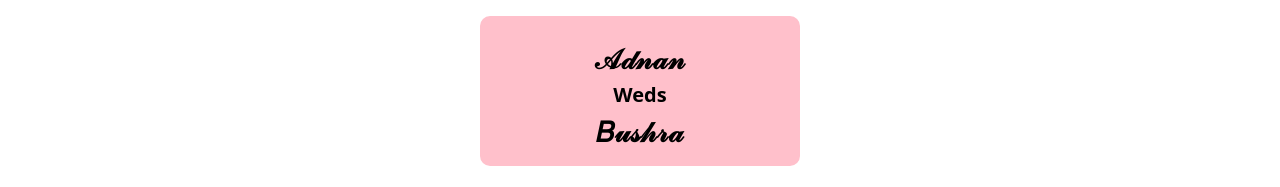
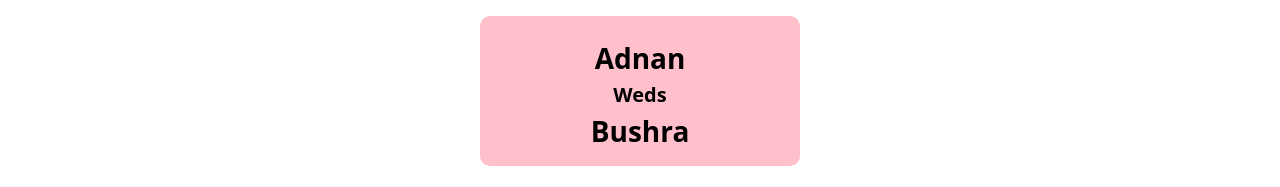
Before and after one commit to Hafiz51/adnan-bushra.weddingceromony, a plain HTML site: page index.html in a window 1280 px wide. Shown: the part 549-736 px from the top of the page. Drawn offline with nearby package versions, Linux system fonts and the light colour scheme.

Commit message:
font change

```diff
--- a/index.html
+++ b/index.html
@@ -29,9 +29,9 @@
                         <div class="col-md-3 col-sm-3 mb-4" style="margin:auto;">
                             <div style="height: 150px; border-radius:10px; text-align:center;background: #FFC0CB">
                                 <div style="padding:8% 10%; color: #000;">
-                                        <h5 style="font-size:28px;"><b>𝒜𝒹𝓃𝒶𝓃</b></h5>
+                                        <h5 style="font-size:28px;font-weight: 700;"><b>Adnan</b></h5>
                                         <h5><b>Weds</b></h5>
-                                        <h5 style="font-size:28px;"><b>𝐵𝓊𝓈𝒽𝓇𝒶</b></h5>
+                                        <h5 style="font-size:28px;font-weight: 700;"><b>Bushra</b></h5>
                                 </div>
                             </div>
                         </div>
```
Also changed, not shown: img/676750b870e05e0bc7d9713d0f40fc59.jpg (deleted).
